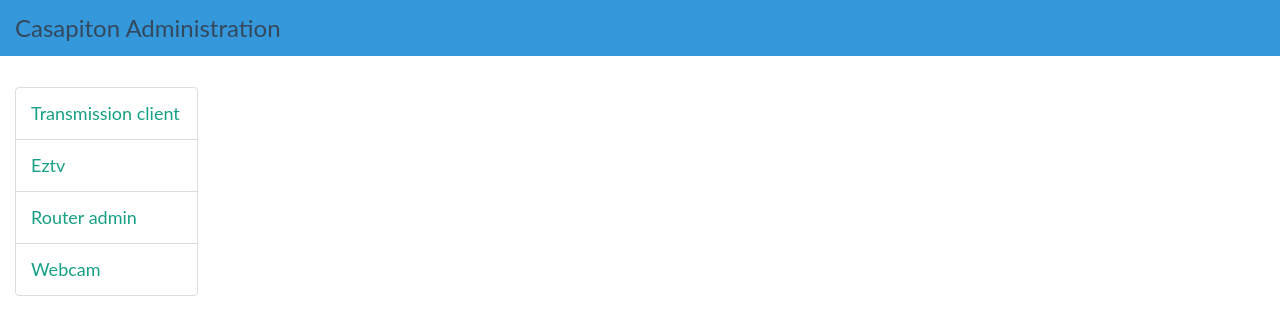
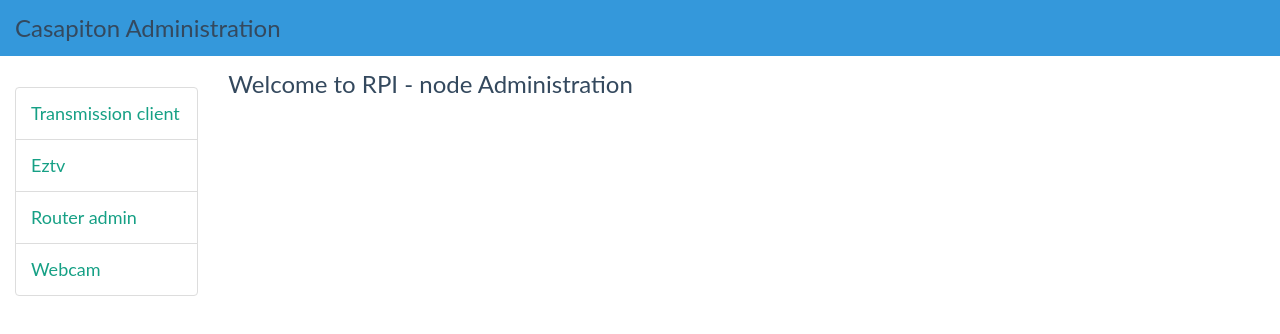
Before and after one commit to paolomoretti/rpi-node-admin, a plain HTML site: page public/index.html in a window 1280 px wide. Drawn offline with Linux system fonts and the light colour scheme; a web font is replaced by a local one.

Commit message:
angular?? no o metemo?

```diff
--- a/public/index.html
+++ b/public/index.html
@@ -31,11 +31,13 @@
 
         <div class="col-md-10">
           <ng-view></ng-view>
+          <!-- iframe src="" id="iframe" name="iframe-container" width="100%" height="100%"></iframe -->
         </div>
       </div>
 
     </div>
 
+    <script type="text/javascript" charset="utf-8" src="/assets/js/angular.js"></script>
     <script type="text/javascript" charset="utf-8" src="/assets/js/angular-route.js"></script>
     <script type="text/javascript" charset="utf-8" src="/assets/js/main.js"></script>
   </body>
```
